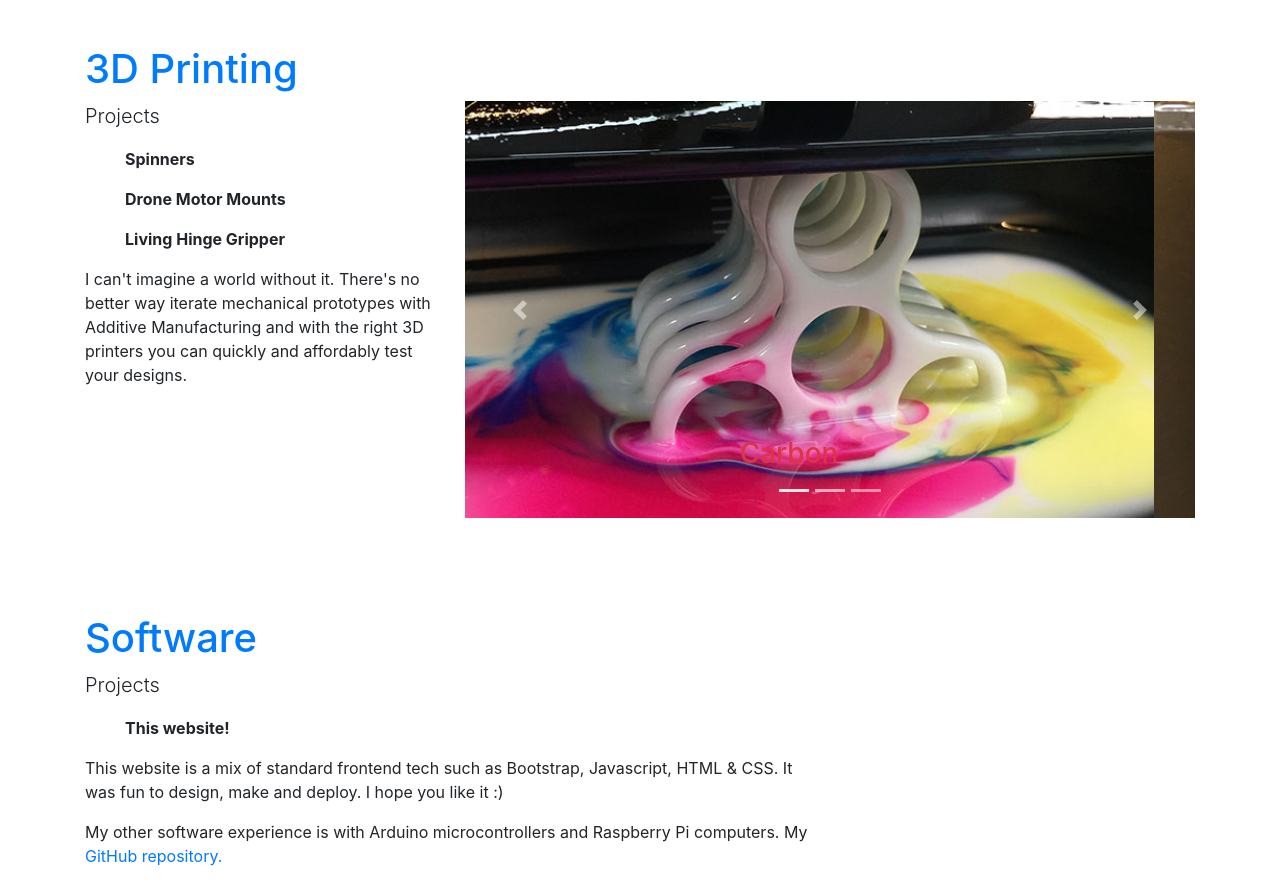
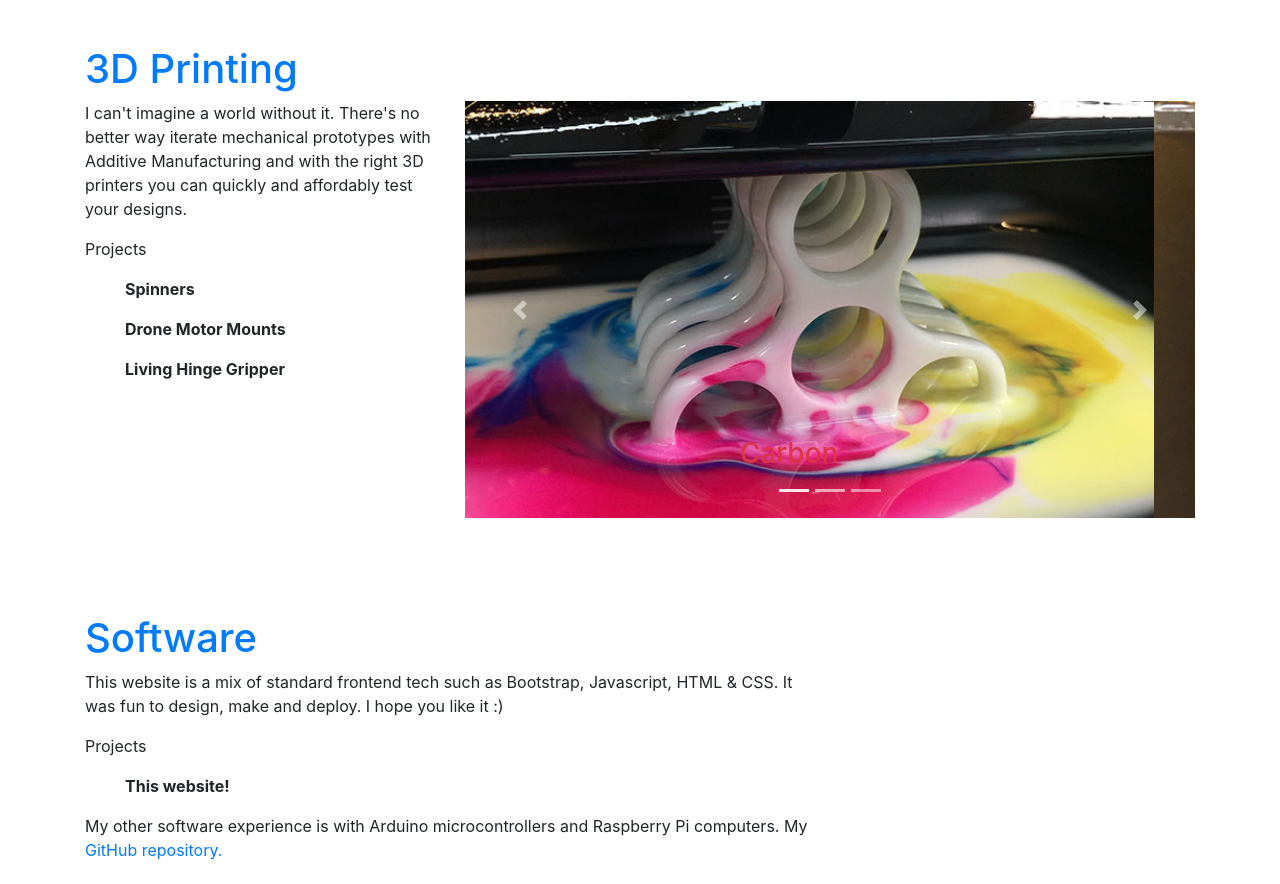
Before and after one commit to dvidakovich/website_portfolio, a plain HTML site: page projects.html in a window 1280 px wide. Shown: the part 2248-3132 px from the top of the page. Drawn offline with nearby package versions, Linux system fonts and the light colour scheme.

Commit message:
updated projects page

```diff
--- a/projects.html
+++ b/projects.html
@@ -283,9 +283,11 @@
               <h1 class="text-primary">3D Printing</h1>
             </div>
             <div class="col-sm-4">
+              <p>
+                I can't imagine a world without it.  There's no better way iterate mechanical prototypes with Additive Manufacturing and with the right 3D printers you can quickly and affordably test your designs.
+            </p>
 
-
-              <p class="lead">
+              <p>
                 Projects
                 <ul> <strong>Spinners </strong>
                 </ul>
@@ -294,9 +296,7 @@
                 <ul> <strong>Living Hinge Gripper</strong>
                 </ul>
               </p>
-              <p>
-                  I can't imagine a world without it.  There's no better way iterate mechanical prototypes with Additive Manufacturing and with the right 3D printers you can quickly and affordably test your designs.
-              </p>
+
             </div>
             <div class="col-sm-8 m-auto">
               <!-- SLIDER -->
@@ -359,15 +359,15 @@
               </div>
               <div class="col-sm-8">
 
-
-                <p class="lead">
+                <p>
+                  This website is a mix of standard frontend tech such as Bootstrap, Javascript, HTML & CSS.  It was fun to design, make and deploy.  I hope you like it :)
+              </p>
+                <p>
                   Projects
                   <ul> <strong>This website!</strong>
                   </ul>
                 </p>
-                <p>
-                    This website is a mix of standard frontend tech such as Bootstrap, Javascript, HTML & CSS.  It was fun to design, make and deploy.  I hope you like it :)
-                </p>
+
                 <p>My other software experience is with Arduino microcontrollers and Raspberry Pi computers.  My <a href="https://github.com/dvidakovich">GitHub repository.</a>  </p>
               </div>
 
```
Also changed, not shown: 1 other file.
